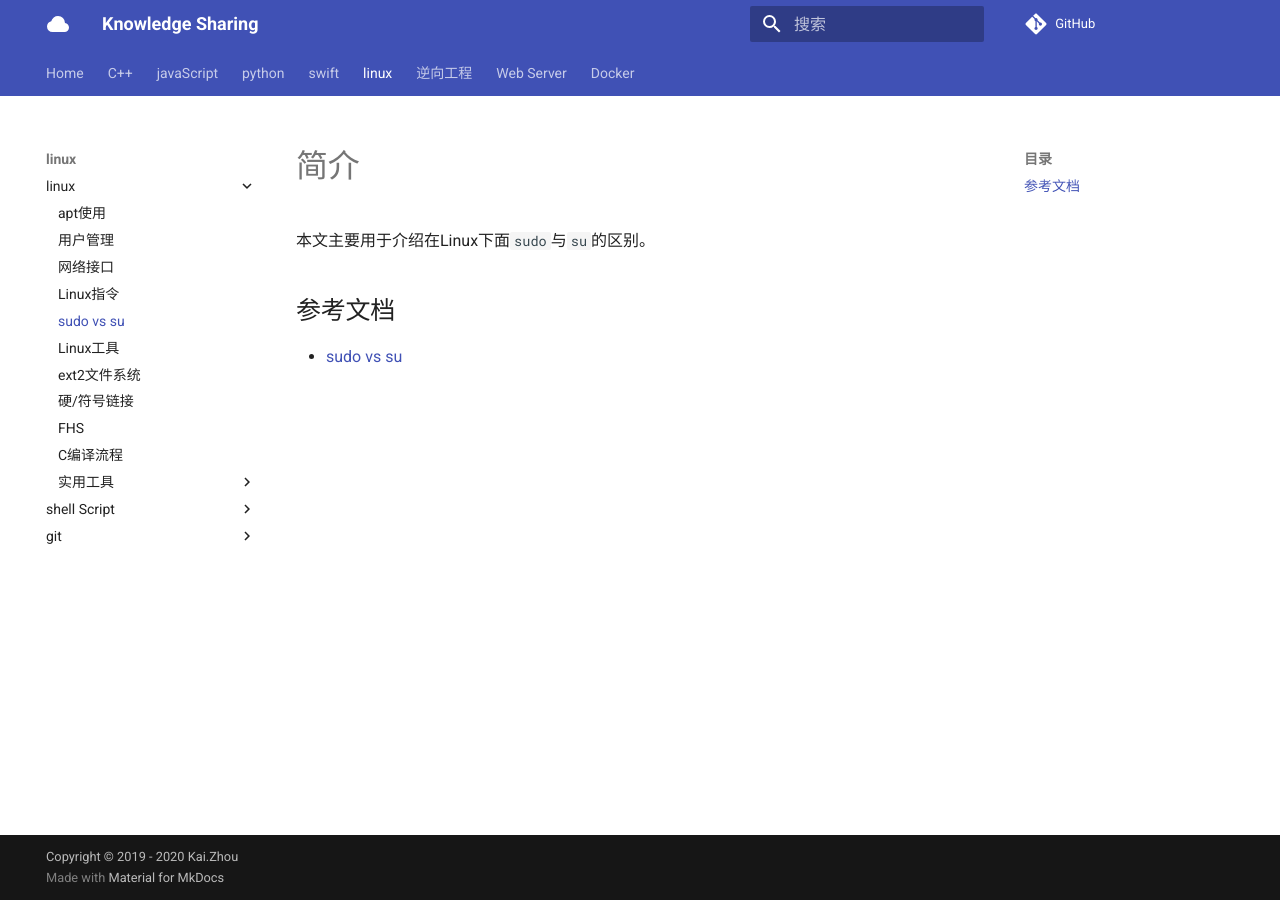
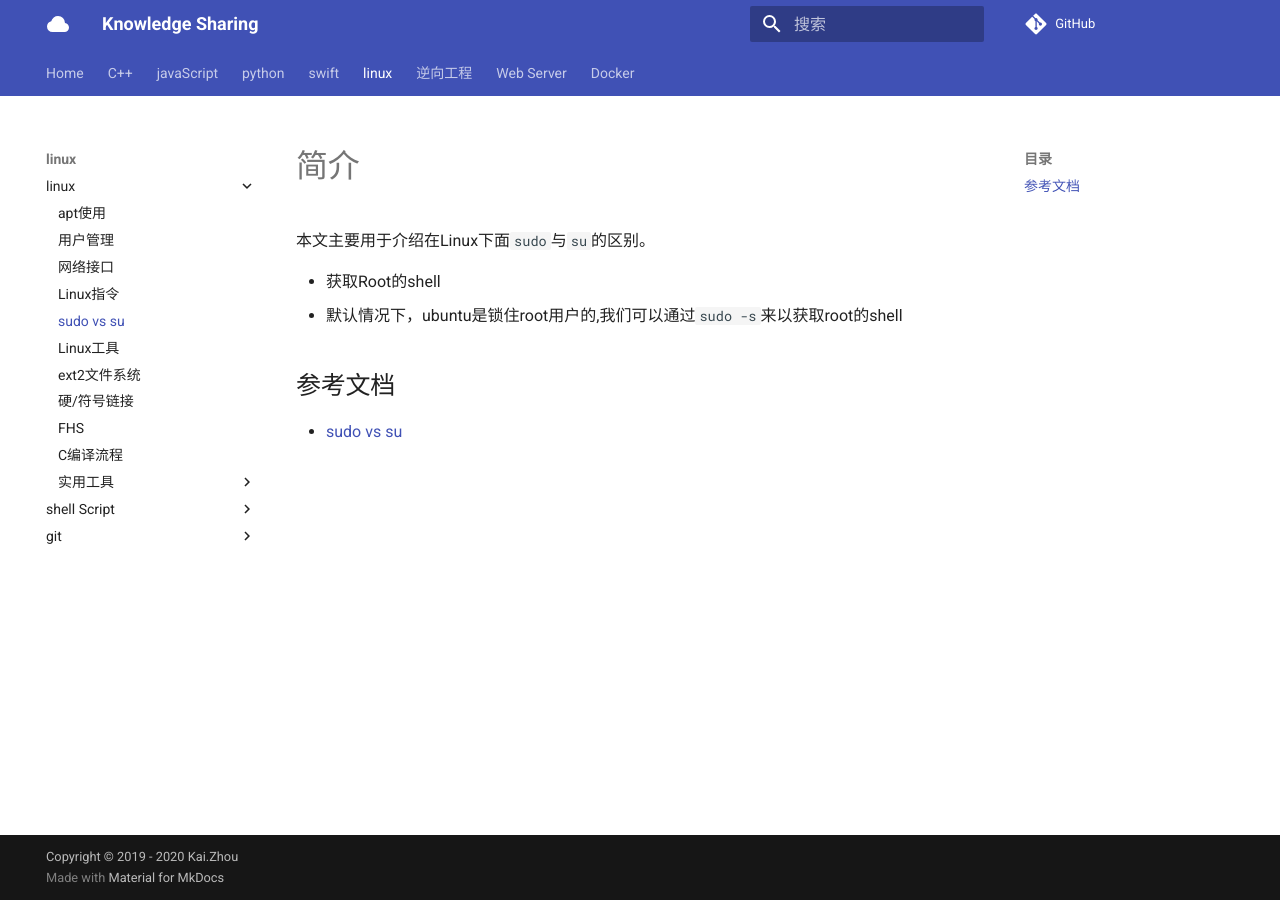
Before and after one commit to zhoukaidev/ks_blog, an MkDocs documentation site: the page built from docs/shell/linux/sudo.su.md, in a window 1280 px wide. Built offline with MkDocs 1.6.1 and Material for MkDocs 9.7.7, drawn with Linux system fonts in a browser that asks for light colours; comment, search, counter and statistics services are not loaded.

Commit message:
Update sudo.su.md

```diff
--- a/docs/shell/linux/sudo.su.md
+++ b/docs/shell/linux/sudo.su.md
@@ -2,6 +2,9 @@
 
 本文主要用于介绍在Linux下面`sudo`与`su`的区别。
 
+* 获取Root的shell
+  * 默认情况下，ubuntu是锁住root用户的,我们可以通过`sudo -s`来以获取root的shell
+
 ## 参考文档
 
 * [sudo vs su](https://phoenixnap.com/kb/sudo-vs-su-differences)
```
